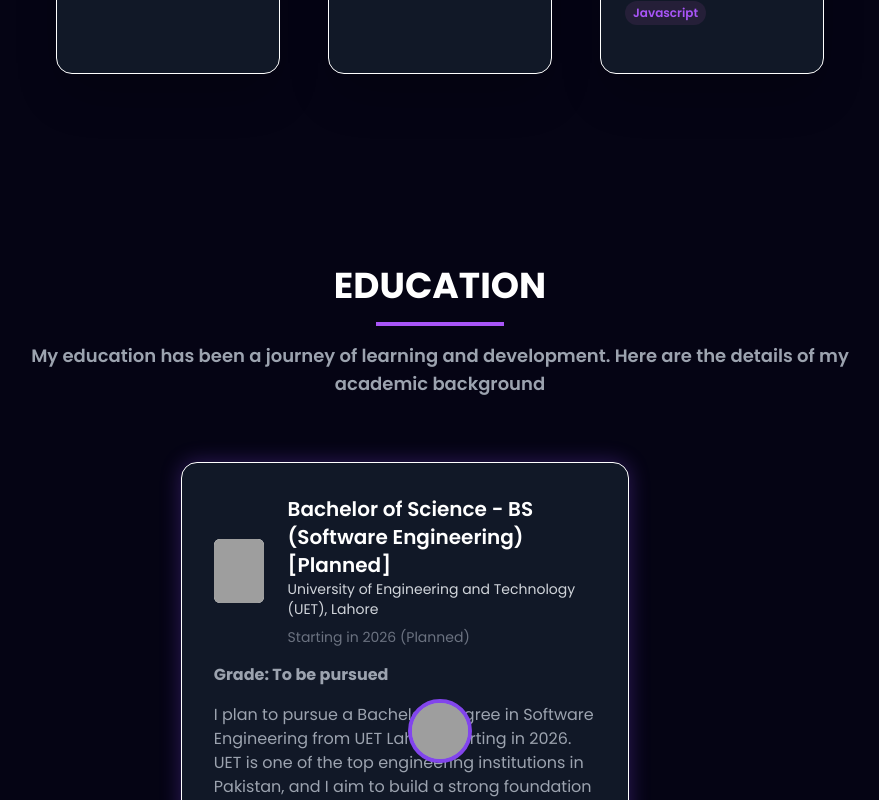
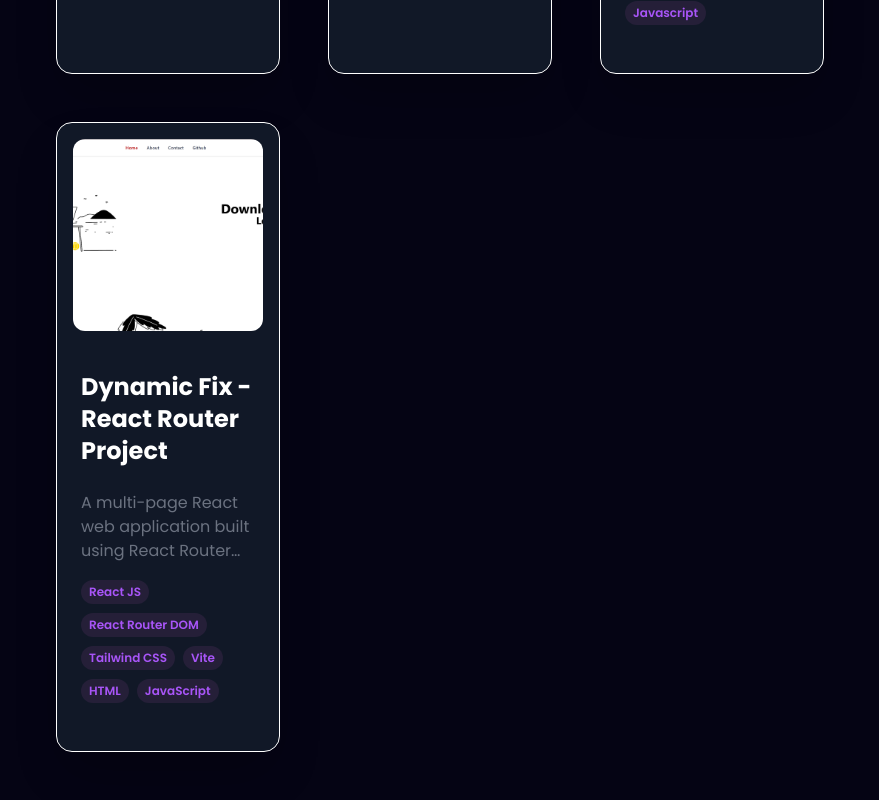
Before and after one commit to muhammadabdullahhussain/Abdullah-Hussain, a React (Vite) app: page / in a window 1280 px wide. Shown: the part 5720-6520 px from the top of the page, without its empty margins (200-1079 px from the left). Built offline with nearby package versions, Linux system fonts and the light colour scheme; grey boxes are pictures that could not be loaded.

Commit message:
proejct no 9 add

```diff
--- a/src/constants.js
+++ b/src/constants.js
@@ -55,6 +55,7 @@ import webverLogo from './assets/work_logo/web_dig.png';
 import cmLogo from './assets/work_logo/cm.png';
 import imagesearchLogo from './assets/work_logo/image_search.png';
 import removebgLogo from './assets/work_logo/remove_bg.png';
+import dynamicFixLogo from './assets/projects/dynamic fix.png';
 
 
 export const SkillsInfo = [
@@ -338,4 +339,15 @@ export const experiences = [
       // github: "https://github.com/codingmastr/Image-Background-Remover",
       // webapp: "https://removeyourbg.netlify.app/",
     },
+    {
+  id: 9,
+  title: "Dynamic Fix - React Router Project",
+  description:
+    "A multi-page React web application built using React Router DOM and styled with Tailwind CSS. This project demonstrates smooth client-side routing, responsive layout, and clean component-based architecture. It was developed with Vite and deployed on Netlify.",
+  image: dynamicFixLogo, // Replace this with the actual imported logo/image
+  tags: ["React JS", "React Router DOM", "Tailwind CSS", "Vite", "HTML", "JavaScript"],
+  github: "https://github.com/muhammadabdullahhussain/09ReactRouterProjectAndLearning", // Replace with your actual repo URL if different
+  webapp: "https://dynamic-fix.netlify.app/",
+}
+
   ];
```
Also changed, not shown: src/assets/projects/dynamic fix.png (added).
